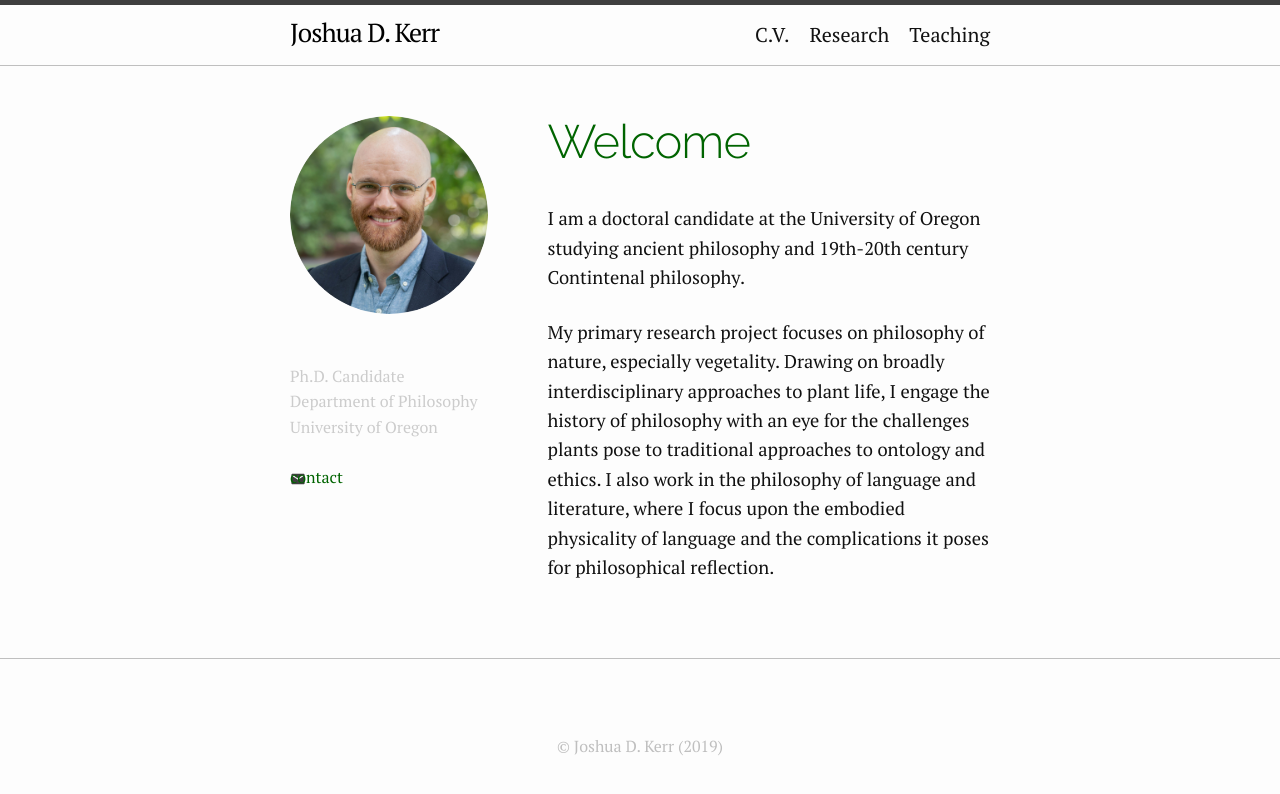
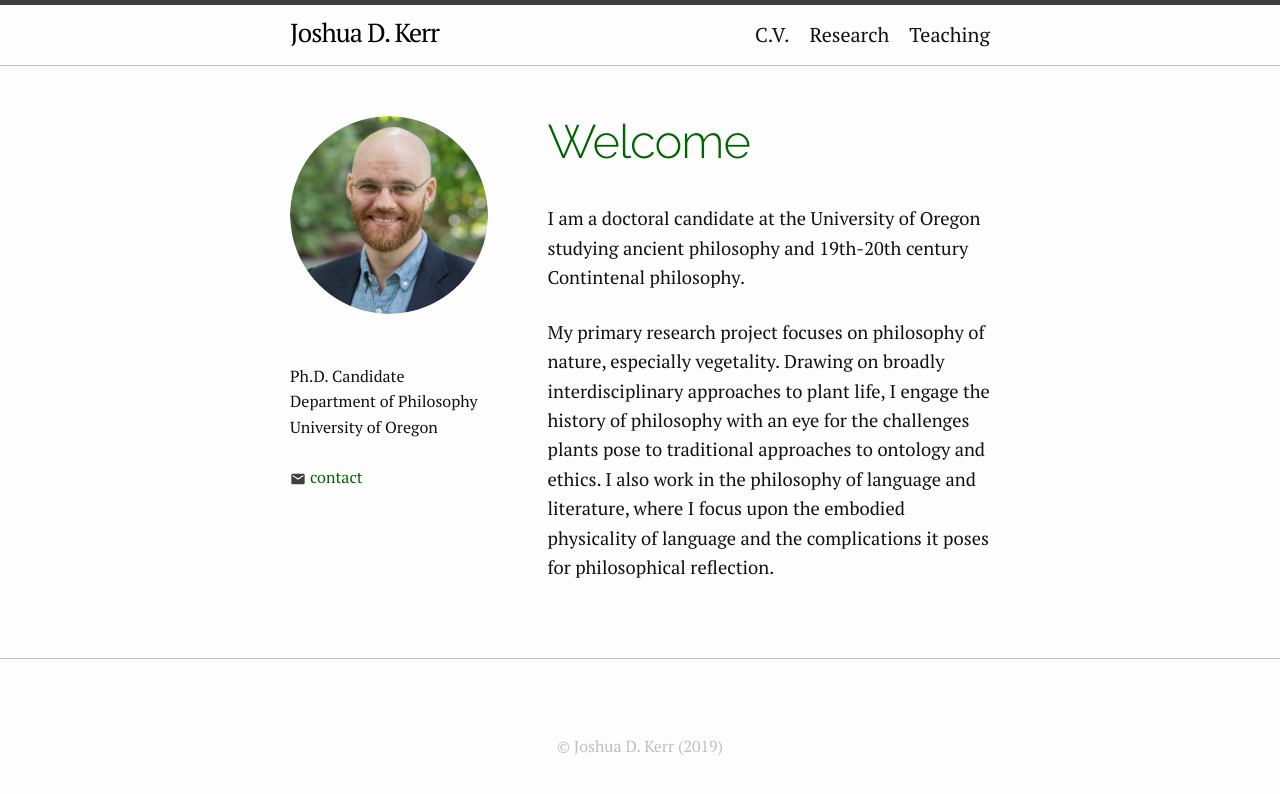
Before and after one commit to joshuakerr/joshuakerr.github.io.old, a Jekyll site: the page built from index.md, in a window 1280 px wide. Shown: the top 794 px of the page. Built offline with Jekyll 4.4.1, drawn with Linux system fonts in a browser that asks for light colours.

Commit message:
bullets update

```diff
--- a/_sass/academic/_base.scss
+++ b/_sass/academic/_base.scss
@@ -120,21 +120,7 @@
 
 // added custom styling for bullets here. use <li><span>•</span><p>
 ul {
-  color: #ccc;
-  list-style-type: none;
-}
-
-ul li {
-  position: relative;
-  margin-bottom: 5px;
-}
-
-li p {
-  padding-left: 40px;
-}
-
-span {
-  position: absolute;
+  list-style-type: circle;
 }
 // end custom
 
```
